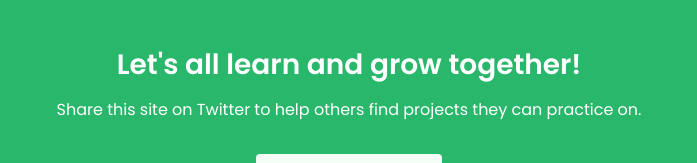
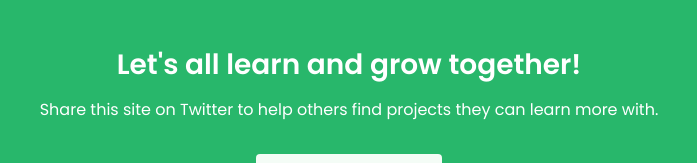
Before and after one commit to projectkenneth/devpinch, a plain HTML site: page index.html in a window 1280 px wide. Shown: the part 633-796 px from the top of the page, 291-988 px from the left. Drawn offline with nearby package versions, Linux system fonts and the light colour scheme.

Commit message:
Updated CTA message

```diff
--- a/index.html
+++ b/index.html
@@ -158,7 +158,7 @@
 		<div class="container">
 			<h3 class="mb-2 text-white mb-3">Let's all learn and grow together!</h3>
 			<div class="section-intro text-white mb-3 single-col-max mx-auto">Share this site on Twitter to help others
-				find projects they can practice on.</div>
+				find projects they can learn more with.</div>
 			<div class="pt-3 text-center">
 				<a class="btn btn-light"
 					href="https://twitter.com/intent/tweet?text=Check%20out%20DevPinch!%20They%20offer%20a%20collection%20of%20close%20to%20real-world%20projects%20you%20can%20browse%20through%20to%20learn%20developer%20concepts.%20Click%20below!%20https://devpinch.online/"
```
